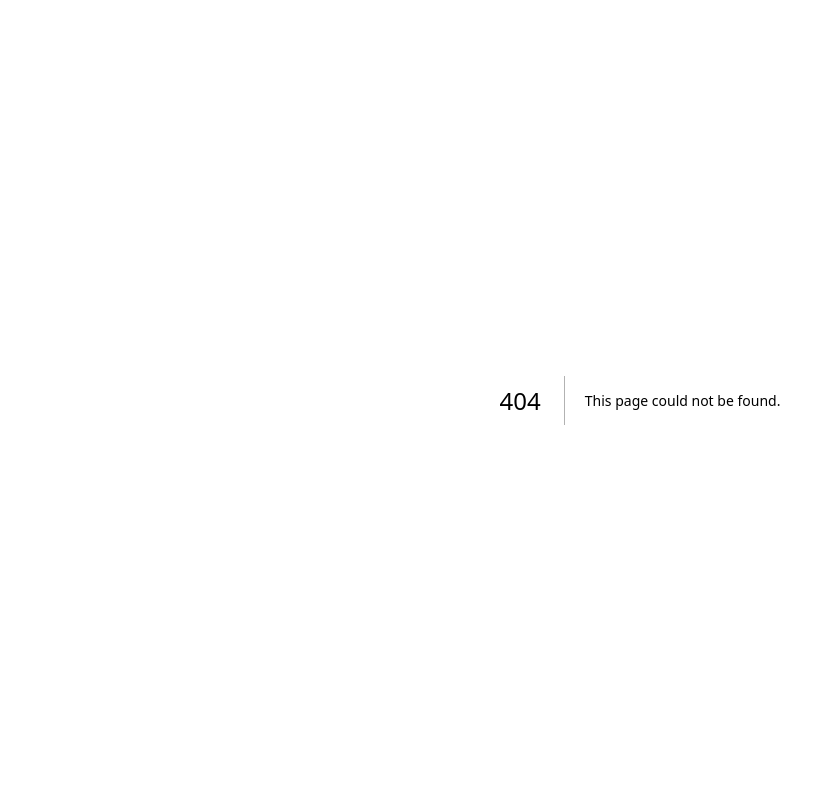
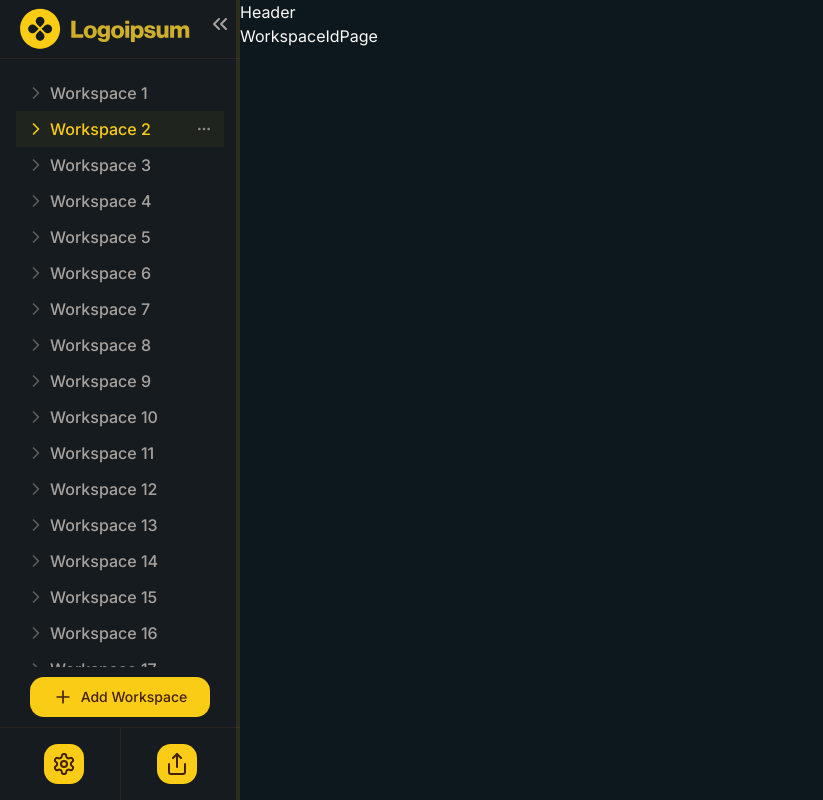
Before and after one commit to Riceham/todo, a Next.js app: page /dashboard/1 in a window 1280 px wide. Before the commit this address had no page. Shown: the whole page, without its empty margins (0-823 px from the left). Built offline with nearby package versions, Linux system fonts and the light colour scheme.

Commit message:
final touches in sidebar

```diff
--- /dev/null
+++ b/app/(main)/(routes)/dashboard/[workspaceId]/page.tsx
@@ -0,0 +1,5 @@
+const WorkspaceIdPage = () => {
+  return <div>WorkspaceIdPage</div>;
+};
+
+export default WorkspaceIdPage;
--- a/app/(main)/_components/item.tsx
+++ b/app/(main)/_components/item.tsx
@@ -1,11 +1,6 @@
 "use client";
 
-import {
-  ChevronRight,
-  type LucideIcon,
-  MoreHorizontal,
-  Trash,
-} from "lucide-react";
+import { ChevronRight, MoreHorizontal, Trash } from "lucide-react";
 import React from "react";
 
 import {
@@ -33,9 +28,12 @@ export const Item = ({ label, onClick, active }: ItemProps) => {
         active && "bg-primary/5 text-primary"
       )}
     >
-      <div className="h-full rounded-sm mr-1">
-        <ChevronRight className="h-5 w-5 shrink-0 text-muted-foreground/50" />
-      </div>
+      <ChevronRight
+        className={cn(
+          "h-5 w-5 shrink-0 text-muted-foreground/50 mr-1",
+          active && "text-primary"
+        )}
+      />
 
       <span className="truncate">{label}</span>
 
@@ -44,7 +42,10 @@ export const Item = ({ label, onClick, active }: ItemProps) => {
           <DropdownMenuTrigger asChild onClick={(e) => e.stopPropagation()}>
             <div
               role="button"
-              className="opacity-0 group-hover:opacity-100 h-full ml-auto rounded-md p-0.5 flex items-center justify-center hover:bg-neutral-300 dark:hover:bg-neutral-600"
+              className={cn(
+                "opacity-0 group-hover:opacity-100 h-full ml-auto rounded-md p-0.5 flex items-center justify-center hover:bg-neutral-300 dark:hover:bg-neutral-600",
+                active && "opacity-80"
+              )}
             >
               <MoreHorizontal className="h-4 w-4 text-muted-foreground" />
             </div>
--- a/app/(main)/_components/sidebar.tsx
+++ b/app/(main)/_components/sidebar.tsx
@@ -129,13 +129,23 @@ export const Sidebar = () => {
           <Separator />
 
           <div className="w-full flex items-center justify-center space-x-[15%]">
-            <Button size="icon" className="my-4">
+            <Button
+              size="icon"
+              className="my-4"
+              aria-label="Settings"
+              title="Settings"
+            >
               <Settings className="h-6 w-6" />
             </Button>
 
             <Separator orientation="vertical" className="h-full" />
 
-            <Button size="icon" className="my-4">
+            <Button
+              size="icon"
+              className="my-4"
+              aria-label="Share"
+              title="Share"
+            >
               <Share className="h-6 w-6" />
             </Button>
           </div>
--- a/app/(main)/_components/workspace-list.tsx
+++ b/app/(main)/_components/workspace-list.tsx
@@ -1,10 +1,22 @@
+"use client";
+
+import { useParams, useRouter } from "next/navigation";
+
 import { Item } from "./item";
 
 export const WorkspaceList = ({ n }: { n: number }) => {
+  const router = useRouter();
+  const params = useParams();
+
   return (
     <div>
       {new Array(n).fill("").map((_, i) => (
-        <Item key={i} label={`Workspace ${i + 1}`} onClick={() => {}} />
+        <Item
+          active={params.workspaceId === String(i)}
+          key={i}
+          label={`Workspace ${i + 1}`}
+          onClick={() => router.push(`/dashboard/${i}`)}
+        />
       ))}
     </div>
   );
```
